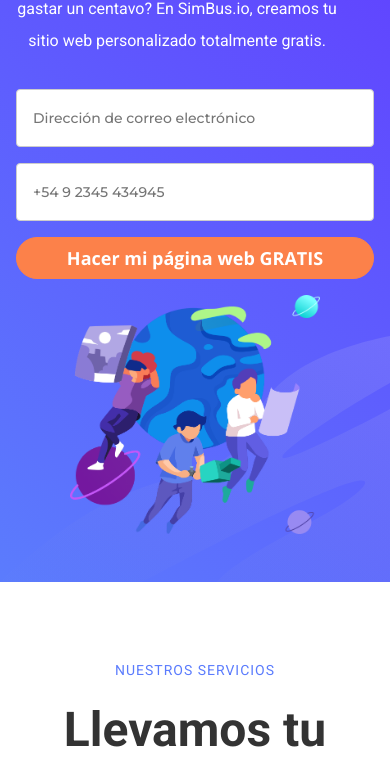
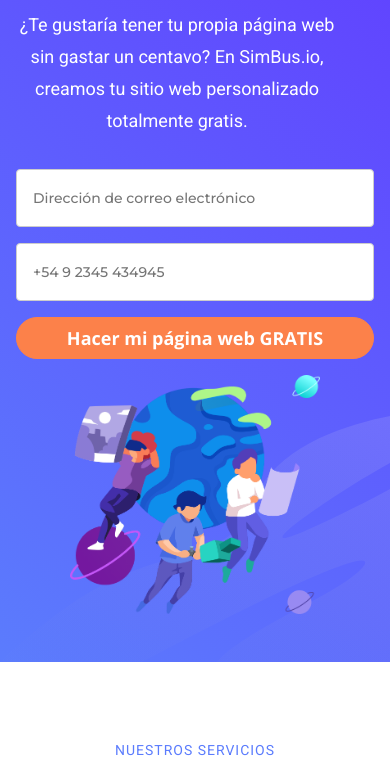
Before and after one commit to pablospata/simbus-landing-free, a plain HTML site: page index.html in a window 390 px wide. Shown: the part 275-1040 px from the top of the page. Drawn offline with nearby package versions, Linux system fonts and the light colour scheme.

Commit message:
Agrandar letras hero

```diff
--- a/style-gratis.css
+++ b/style-gratis.css
@@ -917,12 +917,13 @@ footer section .copyright {
 
 @media screen and (max-width: 815px) {
     #hero {
-        padding: 3rem 1rem;
+        padding: 5rem 1rem 3rem 1rem;
         height: auto;
     }
 
     #hero p {
-        font-size: 1rem;
+        margin-top: 1rem;
+        font-size: 1.125rem;
     }
 
     header,
```
